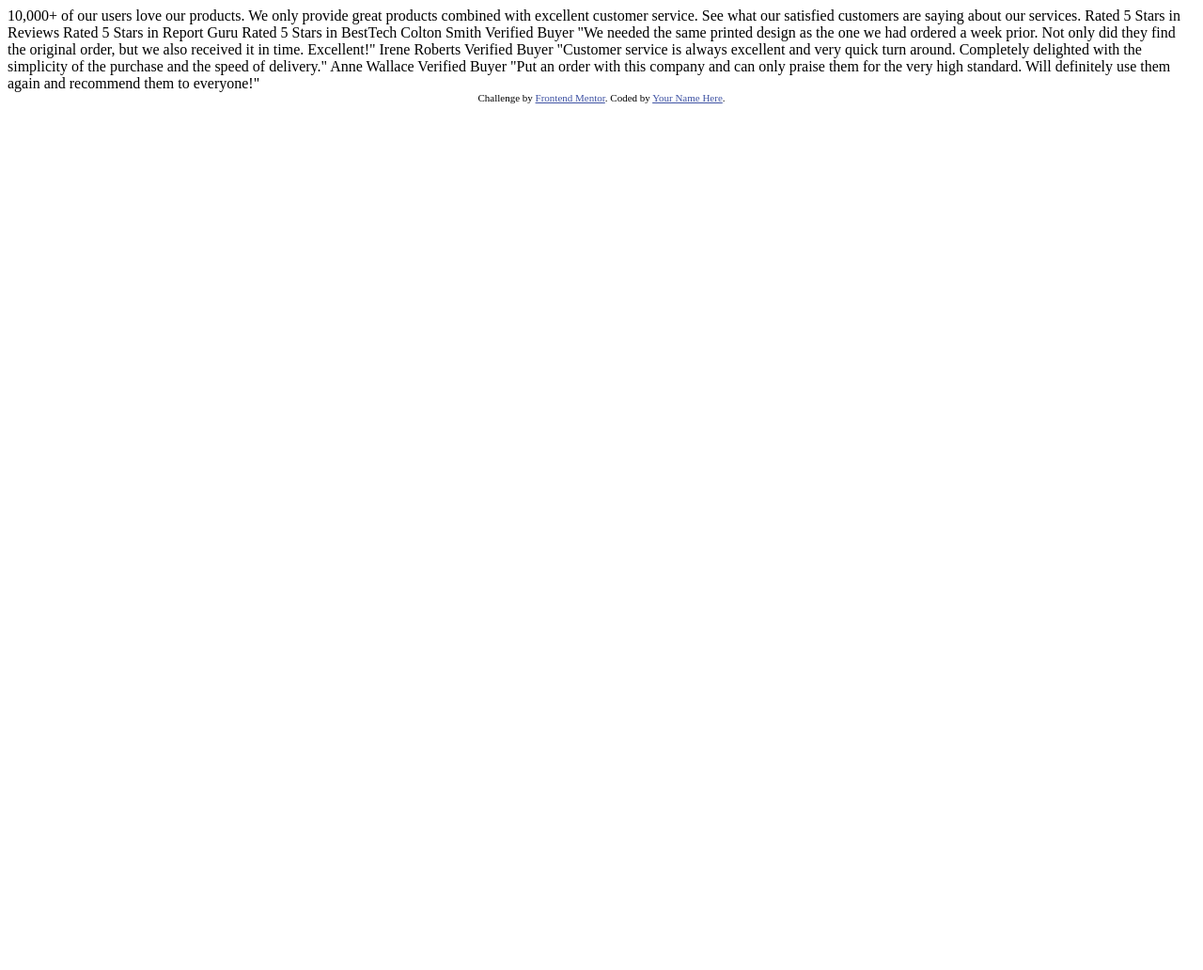
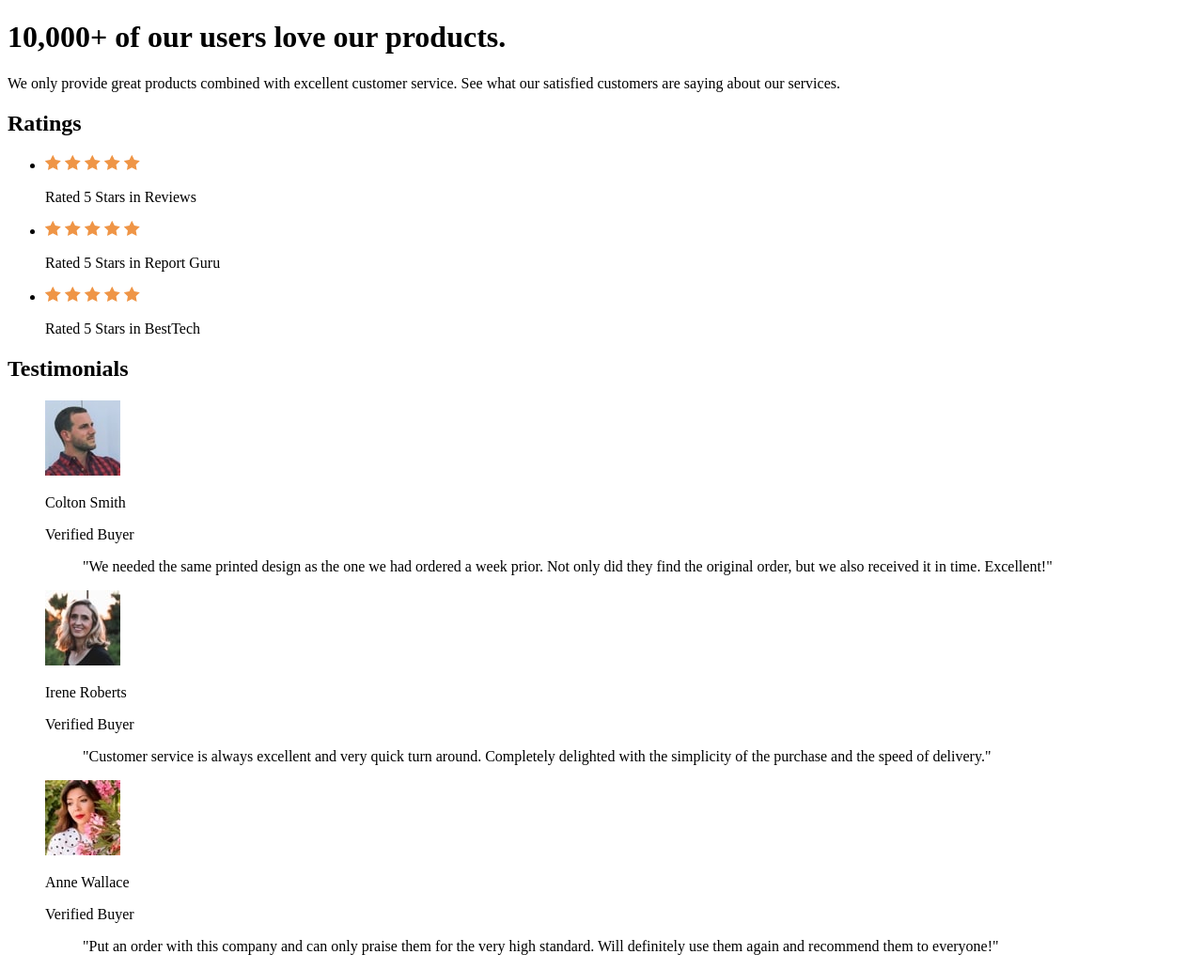
Before and after one commit to dionysia-lemonaki/FEM-social-proof-section, a website: page index.html in a window 1280 px wide. Shown: the whole page at 94% size. Before the commit the page ends 800 px from the top, so only its background shows below. Drawn offline with Linux system fonts and the light colour scheme.

Commit message:
Add HTML structure

```diff
--- a/index.html
+++ b/index.html
@@ -1,61 +1,136 @@
-<!DOCTYPE html>
+<!doctype html>
 <html lang="en">
   <head>
     <meta charset="UTF-8" />
     <meta name="viewport" content="width=device-width, initial-scale=1.0" />
-    <!-- displays site properly based on user's device -->
-
     <link
       rel="icon"
       type="image/png"
       sizes="32x32"
       href="./images/favicon-32x32.png"
     />
-
     <title>Frontend Mentor | Social proof section</title>
-
-    <!-- Feel free to remove these styles or customise in your own stylesheet 👍 -->
-    <style>
-      .attribution {
-        font-size: 11px;
-        text-align: center;
-      }
-      .attribution a {
-        color: hsl(228, 45%, 44%);
-      }
-    </style>
   </head>
   <body>
-    10,000+ of our users love our products.
+    <main class="page">
+      <div class="intro">
+        <h1 class="intro__title">10,000+ of our users love our products.</h1>
+        <p class="intro__description">
+          We only provide great products combined with excellent customer
+          service. See what our satisfied customers are saying about our
+          services.
+        </p>
+      </div>
 
-    We only provide great products combined with excellent customer service.
-    See what our satisfied customers are saying about our services.
+      <section class="ratings">
+        <h2 class="sr-only">Ratings</h2>
 
-    Rated 5 Stars in Reviews
-    Rated 5 Stars in Report Guru
-    Rated 5 Stars in BestTech
+        <ul class="ratings__list">
+          <li class="rating rating--first">
+            <div class="rating__stars">
+              <img src="./images/icon-star.svg" alt="" width="17" height="16" />
+              <img src="./images/icon-star.svg" alt="" width="17" height="16" />
+              <img src="./images/icon-star.svg" alt="" width="17" height="16" />
+              <img src="./images/icon-star.svg" alt="" width="17" height="16" />
+              <img src="./images/icon-star.svg" alt="" width="17" height="16" />
+            </div>
+            <p class="rating__text">Rated 5 Stars in Reviews</p>
+          </li>
+          <li class="rating rating--second">
+            <div class="rating__stars">
+              <img src="./images/icon-star.svg" alt="" width="17" height="16" />
+              <img src="./images/icon-star.svg" alt="" width="17" height="16" />
+              <img src="./images/icon-star.svg" alt="" width="17" height="16" />
+              <img src="./images/icon-star.svg" alt="" width="17" height="16" />
+              <img src="./images/icon-star.svg" alt="" width="17" height="16" />
+            </div>
+            <p class="rating__text">Rated 5 Stars in Report Guru</p>
+          </li>
+          <li class="rating rating--third">
+            <div class="rating__stars">
+              <img src="./images/icon-star.svg" alt="" width="17" height="16" />
+              <img src="./images/icon-star.svg" alt="" width="17" height="16" />
+              <img src="./images/icon-star.svg" alt="" width="17" height="16" />
+              <img src="./images/icon-star.svg" alt="" width="17" height="16" />
+              <img src="./images/icon-star.svg" alt="" width="17" height="16" />
+            </div>
+            <p class="rating__text">Rated 5 Stars in BestTech</p>
+          </li>
+        </ul>
+      </section>
 
-    Colton Smith
-    Verified Buyer
-    "We needed the same printed design as the one we had ordered a week prior.
-    Not only did they find the original order, but we also received it in time.
-    Excellent!"
+      <section class="testimonials">
+        <h2 class="sr-only">Testimonials</h2>
 
-    Irene Roberts
-    Verified Buyer
-    "Customer service is always excellent and very quick turn around. Completely
-    delighted with the simplicity of the purchase and the speed of delivery."
+        <figure class="testimonial testimonial--first">
+          <figcaption class="testimonial__author">
+            <img
+              src="./images/image-colton.jpg"
+              alt=""
+              width="80"
+              height="80"
+              class="testimonial__avatar"
+            />
+            <div class="testimonial__details">
+              <p class="testimonial__name">Colton Smith</p>
+              <p class="testimonial__status">Verified Buyer</p>
+            </div>
+          </figcaption>
+          <blockquote class="testimonial__quote">
+            <p>
+              "We needed the same printed design as the one we had ordered a
+              week prior. Not only did they find the original order, but we also
+              received it in time. Excellent!"
+            </p>
+          </blockquote>
+        </figure>
 
-    Anne Wallace
-    Verified Buyer
-    "Put an order with this company and can only praise them for the very high
-    standard. Will definitely use them again and recommend them to everyone!"
+        <figure class="testimonial testimonial--second">
+          <figcaption class="testimonial__author">
+            <img
+              src="./images/image-irene.jpg"
+              alt=""
+              width="80"
+              height="80"
+              class="testimonial__avatar"
+            />
+            <div class="testimonial__details">
+              <p class="testimonial__name">Irene Roberts</p>
+              <p class="testimonial__status">Verified Buyer</p>
+            </div>
+          </figcaption>
+          <blockquote class="testimonial__quote">
+            <p>
+              "Customer service is always excellent and very quick turn around.
+              Completely delighted with the simplicity of the purchase and the
+              speed of delivery."
+            </p>
+          </blockquote>
+        </figure>
 
-    <div class="attribution">
-      Challenge by
-      <a href="https://www.frontendmentor.io?ref=challenge" target="_blank"
-        >Frontend Mentor</a
-      >. Coded by <a href="#">Your Name Here</a>.
-    </div>
+        <figure class="testimonial testimonial--third">
+          <figcaption class="testimonial__author">
+            <img
+              src="./images/image-anne.jpg"
+              alt=""
+              width="80"
+              height="80"
+              class="testimonial__avatar"
+            />
+            <div class="testimonial__details">
+              <p class="testimonial__name">Anne Wallace</p>
+              <p class="testimonial__status">Verified Buyer</p>
+            </div>
+          </figcaption>
+          <blockquote class="testimonial__quote">
+            <p>
+              "Put an order with this company and can only praise them for the
+              very high standard. Will definitely use them again and recommend
+              them to everyone!"
+            </p>
+          </blockquote>
+        </figure>
+      </section>
+    </main>
   </body>
 </html>
```
